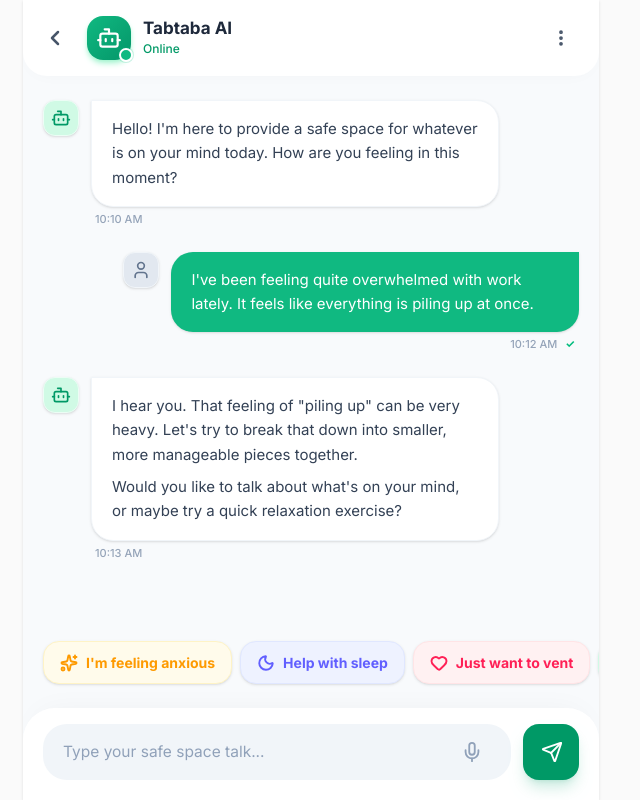
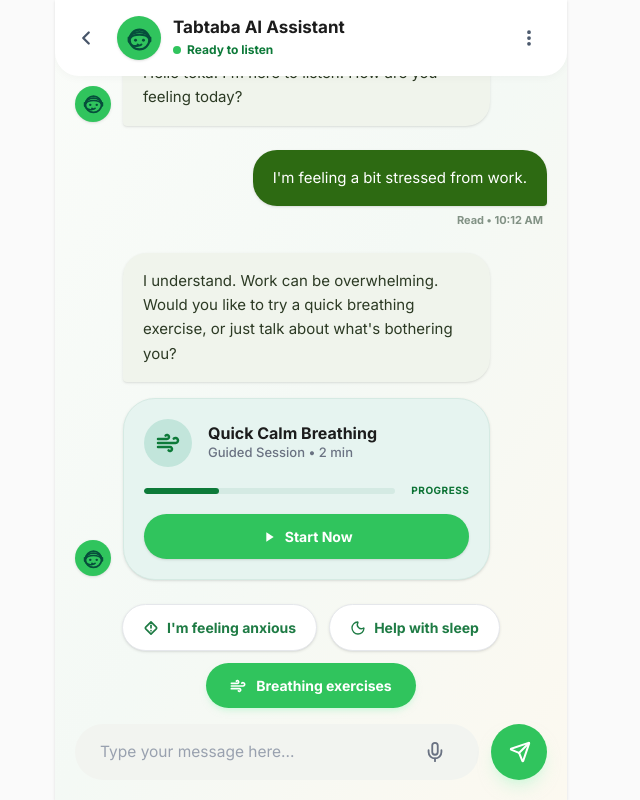
Before and after one commit to FatmaAhmedMoawd/Tabtaba-Finally-Project, a Next.js app: page /chat in a window 1280 px wide. Shown: the whole page, without its empty margins (329-969 px from the left). Built offline with nearby package versions, Linux system fonts and the light colour scheme; a web font is replaced by a local one.

Commit message:
update changes navbar bottom @ talk to ao assistant

```diff
--- a/app/relax/page.tsx
+++ b/app/relax/page.tsx
@@ -21,7 +21,7 @@ const EXERCISES = [
     duration: '10 min session',
     Icon: Activity,
     iconBg: 'bg-[#10B981]',
-    href: '#',
+    href: '/relax/zone',
   },
   {
     id: 'sounds',
@@ -30,7 +30,7 @@ const EXERCISES = [
     Icon: Headphones,
     iconBg: 'bg-white border border-orange-400',
     iconColor: 'text-orange-400',
-    href: '#',
+    href: '/relax/zone',
   },
   {
     id: 'journal',
--- a/features/chat/ui/chat-interface.tsx
+++ b/features/chat/ui/chat-interface.tsx
@@ -1,9 +1,10 @@
 'use client';
 
 import React, { useState, useEffect, useRef } from 'react';
-import { MoreVertical, Mic, Send, Trash2, ChevronLeft, Bot, User, Sparkles, Wind, Moon, Heart, Smile } from 'lucide-react';
+import { MoreVertical, Mic, Send, Trash2, ChevronLeft, Moon } from 'lucide-react';
 import { useRouter } from 'next/navigation';
 import { motion, AnimatePresence } from 'motion/react';
+import Link from 'next/link';
 
 type Message = {
   id: string;
@@ -11,36 +12,74 @@ type Message = {
   text: string;
   timestamp: string;
   read?: boolean;
+  showWidget?: boolean;
 };
 
 const INITIAL_MESSAGES: Message[] = [
   {
     id: '1',
     type: 'ai',
-    text: "Hello! I'm here to provide a safe space for whatever is on your mind today. How are you feeling in this moment?",
+    text: "Hello toka! I'm here to listen. How are you feeling today?",
     timestamp: '10:10 AM',
   },
   {
     id: '2',
     type: 'user',
-    text: "I've been feeling quite overwhelmed with work lately. It feels like everything is piling up at once.",
+    text: "I'm feeling a bit stressed from work.",
     timestamp: '10:12 AM',
     read: true,
   },
   {
     id: '3',
     type: 'ai',
-    text: "I hear you. That feeling of \"piling up\" can be very heavy. Let's try to break that down into smaller, more manageable pieces together.\n\nWould you like to talk about what's on your mind, or maybe try a quick relaxation exercise?",
+    text: "I understand. Work can be overwhelming. Would you like to try a quick breathing exercise, or just talk about what's bothering you?",
     timestamp: '10:13 AM',
+    showWidget: true,
   }
 ];
 
-const SUGGESTIONS = [
-  { id: 'anxious', label: "I'm feeling anxious", icon: Sparkles, color: "text-amber-500", bg: "bg-amber-50", border: "border-amber-100" },
-  { id: 'sleep', label: "Help with sleep", icon: Moon, color: "text-indigo-500", bg: "bg-indigo-50", border: "border-indigo-100" },
-  { id: 'vent', label: "Just want to vent", icon: Heart, color: "text-rose-500", bg: "bg-rose-50", border: "border-rose-100" },
-  { id: 'breath', label: "Breathing exercise", icon: Wind, color: "text-emerald-500", bg: "bg-emerald-50", border: "border-emerald-100" },
-];
+const TabtabaAvatarIcon = ({ className = "w-11 h-11" }: { className?: string }) => (
+  <div className={`rounded-full bg-[#30C45D] flex items-center justify-center ${className} shrink-0 overflow-hidden shadow-sm`}>
+    <svg viewBox="0 0 100 100" className="w-[75%] h-[75%] text-[#064E3B] fill-none" stroke="currentColor" strokeWidth="6.5" strokeLinecap="round" strokeLinejoin="round">
+      {/* Head outline */}
+      <circle cx="50" cy="53" r="30" strokeWidth="6.5" />
+
+      {/* Hair bangs */}
+      <path d="M22 50 C28 35, 72 35, 78 50" strokeWidth="6" />
+
+      {/* Headset band */}
+      <path d="M20 53 C20 23, 80 23, 80 53" strokeWidth="6.5" />
+
+      {/* Headset ear cups */}
+      <rect x="14" y="44" width="7" height="18" rx="3.5" fill="currentColor" stroke="none" />
+      <rect x="79" y="44" width="7" height="18" rx="3.5" fill="currentColor" stroke="none" />
+
+      {/* Eyes */}
+      <circle cx="38" cy="55" r="4.5" fill="currentColor" stroke="none" />
+      <circle cx="62" cy="55" r="4.5" fill="currentColor" stroke="none" />
+
+      {/* Smile */}
+      <path d="M44 68 C47 72, 53 72, 56 68" strokeWidth="6" />
+
+      {/* Microphone boom arm */}
+      <path d="M18 60 Q26 76 46 72" strokeWidth="5.5" />
+    </svg>
+  </div>
+);
+
+const DiamondAlert = ({ className = "w-4 h-4" }: { className?: string }) => (
+  <svg viewBox="0 0 24 24" fill="none" stroke="currentColor" strokeWidth="2.5" strokeLinecap="round" strokeLinejoin="round" className={className}>
+    <path d="M12 2.69l7.9 7.9c.78.78.78 2.05 0 2.83L12 21.31l-7.9-7.9a2 2 0 0 1 0-2.83L12 2.69z" />
+    <line x1="12" y1="8" x2="12" y2="12" />
+    <line x1="12" y1="16" x2="12.01" y2="16" />
+  </svg>
+);
+
+const WindIcon = ({ className = "w-5 h-5" }: { className?: string }) => (
+  <svg viewBox="0 0 24 24" fill="none" stroke="currentColor" strokeWidth="2.5" strokeLinecap="round" strokeLinejoin="round" className={className}>
+    <path d="M9.59 4.59A2 2 0 1 1 11 8H2m10.59 11.41A2 2 0 1 0 14 16H2m15.73-8.27A2.5 2.5 0 1 1 19.5 12H2" />
+  </svg>
+);
 
 function getRandomAIResponse() {
   const responses = [
@@ -63,9 +102,6 @@ export function ChatInterface() {
   const chatEndRef = useRef<HTMLDivElement>(null);
   const timerRef = useRef<NodeJS.Timeout | null>(null);
 
-  // Use a stable reference for ID generation to avoid purity issues in render
-  // but really we should just use the messages length for these mock IDs
-
   const scrollToBottom = () => {
     chatEndRef.current?.scrollIntoView({ behavior: 'smooth' });
   };
@@ -74,7 +110,6 @@ export function ChatInterface() {
     scrollToBottom();
   }, [messages, isAiTyping]);
 
-  // Handle AI Response in an effect to separate side effects from event handlers
   useEffect(() => {
     const lastMessage = messages[messages.length - 1];
     if (lastMessage && lastMessage.type === 'user') {
@@ -120,7 +155,7 @@ export function ChatInterface() {
         id: `user-${prev.length}`,
         type: 'user',
         text,
-        timestamp: new Date().toLocaleTimeString([], { hour: '2-digit', minute: '2-digit' }),
+        timestamp: new Date().toLocaleTimeString([], { hour: '2-digit', minute: '2-digit', hour12: true }),
         read: true
       }
     ]);
@@ -150,25 +185,23 @@ export function ChatInterface() {
   };
 
   return (
-    <div className="flex flex-col h-[100dvh] bg-[#F8FAFC] font-inter max-w-lg lg:max-w-xl mx-auto shadow-sm relative overflow-hidden">
+    <div className="flex flex-col h-[100dvh] bg-gradient-to-br from-[#FAFCF9] via-[#F4F9F5] to-[#FCF9F0] font-inter max-w-lg mx-auto shadow-sm relative overflow-hidden">
       {/* Header */}
-      <header className="flex items-center justify-between px-5 py-4 bg-white sticky top-0 z-40 shadow-[0_4px_20px_-10px_rgba(0,0,0,0.05)] rounded-b-[24px]">
+      <header className="flex items-center justify-between px-5 py-4 bg-white sticky top-0 z-40 shadow-[0_2px_10px_rgba(0,0,0,0.03)] rounded-b-[24px]">
         <div className="flex items-center gap-3">
           <button
             onClick={() => router.back()}
             className="p-2 -ml-2 text-[#475569] hover:bg-[#F1F5F9] rounded-full transition-colors active:scale-95"
           >
-            <ChevronLeft size={24} strokeWidth={2.5} />
+            <ChevronLeft size={22} strokeWidth={2.5} />
           </button>
-          <div className="relative">
-            <div className="w-11 h-11 rounded-2xl bg-gradient-to-br from-[#10B981] to-[#059669] flex items-center justify-center shadow-md shadow-emerald-200">
-              <Bot size={26} className="text-white" />
+          <TabtabaAvatarIcon className="w-11 h-11" />
+          <div className="flex flex-col">
+            <h1 className="text-[17px] font-bold text-[#1C1C1C] leading-tight">Tabtaba AI Assistant</h1>
+            <div className="flex items-center gap-1.5 mt-0.5">
+              <span className="w-2 h-2 rounded-full bg-[#30C45D]"></span>
+              <span className="text-[12px] font-bold text-[#0D7A39]">Ready to listen</span>
             </div>
-            <span className="absolute -bottom-0.5 -right-0.5 w-3.5 h-3.5 rounded-full bg-[#10B981] border-2 border-white ring-1 ring-emerald-500/20"></span>
-          </div>
-          <div className="flex flex-col">
-            <h1 className="text-[17px] font-bold text-[#1E293B] leading-tight">Tabtaba AI</h1>
-            <span className="text-[12px] font-medium text-emerald-600">Online</span>
           </div>
         </div>
         <button className="p-2 text-[#475569] hover:bg-[#F1F5F9] rounded-full transition-colors">
@@ -187,38 +220,62 @@ export function ChatInterface() {
               transition={{ type: 'spring', damping: 20, stiffness: 200 }}
               className={`flex w-full ${message.type === 'user' ? 'justify-end' : 'justify-start'}`}
             >
-              <div className={`flex gap-3 max-w-[85%] ${message.type === 'user' ? 'flex-row-reverse' : 'flex-row'}`}>
+              <div className={`flex gap-3 max-w-[88%] ${message.type === 'user' ? 'flex-row-reverse' : 'flex-row items-end'}`}>
                 {message.type === 'ai' && (
-                  <div className="w-9 h-9 rounded-xl bg-emerald-100 flex items-center justify-center shrink-0 shadow-sm border border-emerald-50">
-                    <Bot size={20} className="text-emerald-600" />
-                  </div>
+                  <TabtabaAvatarIcon className="w-9 h-9 mb-1" />
                 )}
 
-                <div className="flex flex-col gap-1">
+                <div className="flex flex-col gap-1 w-full">
                   <div
                     className={`px-5 py-4 text-[15px] leading-relaxed shadow-sm transition-all duration-300 ${
                       message.type === 'user'
-                        ? 'bg-[#10B981] text-white rounded-[22px] rounded-tr-none'
-                        : 'bg-white text-[#334155] rounded-[22px] rounded-tl-none border border-slate-100'
+                        ? 'bg-[#2D6A12] text-white rounded-[24px] rounded-br-[4px]'
+                        : 'bg-[#F0F4EC] text-[#2C3A24] rounded-[24px] rounded-bl-[4px]'
                     }`}
                   >
                     {message.text.split('\n').map((line, i) => (
                       <p key={i} className={i > 0 ? 'mt-2' : ''}>{line}</p>
                     ))}
                   </div>
-                  <div className={`flex items-center gap-1 text-[11px] font-medium text-[#94A3B8] px-1 ${message.type === 'user' ? 'justify-end' : 'justify-start'}`}>
-                    <span>{message.timestamp}</span>
-                    {message.type === 'user' && message.read && (
-                      <span className="text-emerald-500 font-bold ml-1">✓</span>
+
+                  {message.type === 'user' && (
+                    <div className="flex items-center gap-1 text-[11px] font-bold text-[#829285] px-1 justify-end mt-0.5">
+                      <span>Read • {message.timestamp}</span>
+                    </div>
                   )}
+
+                  {/* Breathing Exercise Card inline */}
+                  {message.type === 'ai' && message.showWidget && (
+                    <div className="bg-[#E6F4F0] rounded-[32px] p-5 flex flex-col gap-4 mt-3 max-w-full shadow-sm border border-[#D5EAE3]">
+                      <div className="flex items-center gap-4">
+                        <div className="w-12 h-12 rounded-full bg-[#C2E5DB] flex items-center justify-center text-[#0D7A39] shrink-0">
+                          <WindIcon className="w-6 h-6" />
+                        </div>
+                        <div className="flex flex-col">
+                          <h4 className="font-bold text-[#1C1C1C] text-[16px] leading-tight">Quick Calm Breathing</h4>
+                          <span className="text-gray-500 text-[13px] font-medium">Guided Session • 2 min</span>
                         </div>
                       </div>
 
-                {message.type === 'user' && (
-                  <div className="w-9 h-9 rounded-xl bg-slate-200 flex items-center justify-center shrink-0 shadow-sm border border-slate-100 overflow-hidden">
-                    <User size={20} className="text-slate-500" />
+                      <div className="flex items-center justify-between gap-4">
+                        <div className="flex-1 h-[6px] bg-[#D4EAE3] rounded-full relative overflow-hidden">
+                          <div className="w-[30%] h-full bg-[#0D7A39] rounded-full" />
+                        </div>
+                        <span className="text-[#0C7335] text-[10px] font-bold tracking-wider">PROGRESS</span>
+                      </div>
+
+                      <Link
+                        href="/relax/zone"
+                        className="w-full bg-[#30C45D] hover:bg-[#2AA950] text-white rounded-full py-3 flex items-center justify-center gap-2 font-bold text-[14px] transition-colors shadow-sm"
+                      >
+                        <svg className="w-4 h-4 fill-current" viewBox="0 0 24 24">
+                          <path d="M8 5v14l11-7z" />
+                        </svg>
+                        Start Now
+                      </Link>
                     </div>
                   )}
+                </div>
               </div>
             </motion.div>
           ))}
@@ -230,14 +287,12 @@ export function ChatInterface() {
             animate={{ opacity: 1, y: 0 }}
             className="flex justify-start"
           >
-            <div className="flex gap-3">
-              <div className="w-9 h-9 rounded-xl bg-emerald-100 flex items-center justify-center shrink-0 animate-pulse">
-                <Bot size={20} className="text-emerald-600" />
-              </div>
-              <div className="bg-white border border-slate-100 rounded-[22px] rounded-tl-none px-5 py-4 flex items-center gap-1 shadow-sm">
-                <span className="w-1.5 h-1.5 bg-emerald-400 rounded-full animate-bounce [animation-delay:-0.3s]"></span>
-                <span className="w-1.5 h-1.5 bg-emerald-400 rounded-full animate-bounce [animation-delay:-0.15s]"></span>
-                <span className="w-1.5 h-1.5 bg-emerald-400 rounded-full animate-bounce"></span>
+            <div className="flex gap-3 items-end">
+              <TabtabaAvatarIcon className="w-9 h-9 mb-1" />
+              <div className="bg-[#F0F4EC] rounded-[24px] rounded-bl-[4px] px-5 py-4 flex items-center gap-1 shadow-sm">
+                <span className="w-1.5 h-1.5 bg-emerald-600 rounded-full animate-bounce [animation-delay:-0.3s]"></span>
+                <span className="w-1.5 h-1.5 bg-emerald-600 rounded-full animate-bounce [animation-delay:-0.15s]"></span>
+                <span className="w-1.5 h-1.5 bg-emerald-600 rounded-full animate-bounce"></span>
               </div>
             </div>
           </motion.div>
@@ -246,45 +301,57 @@ export function ChatInterface() {
       </div>
 
       {/* Suggestion Chips */}
-      <div className="px-5 mb-4 overflow-x-auto scrollbar-hide py-1">
-        <div className="flex gap-2 min-w-max pb-1">
-          {SUGGESTIONS.map((s) => (
+      <div className="flex flex-col items-center gap-3 px-5 mb-4">
+        <div className="flex gap-3 justify-center w-full">
           <button
-              key={s.id}
-              onClick={() => handleSendMessage(s.label)}
-              className={`flex items-center gap-2 px-4 py-2.5 ${s.bg} border ${s.border} rounded-2xl text-[14px] font-bold ${s.color} hover:brightness-95 transition-all active:scale-95 shadow-sm`}
+            onClick={() => handleSendMessage("I'm feeling anxious")}
+            className="flex items-center gap-2 px-5 py-3 bg-white border border-gray-200 rounded-full text-[14px] font-bold text-[#1E7B44] hover:bg-gray-50 active:scale-95 transition-all shadow-sm"
           >
-              <s.icon size={18} strokeWidth={2.5} />
-              {s.label}
+            <DiamondAlert className="w-4 h-4 text-[#1E7B44]" />
+            I'm feeling anxious
           </button>
-          ))}
+          <button
+            onClick={() => handleSendMessage("Help with sleep")}
+            className="flex items-center gap-2 px-5 py-3 bg-white border border-gray-200 rounded-full text-[14px] font-bold text-[#1E7B44] hover:bg-gray-50 active:scale-95 transition-all shadow-sm"
+          >
+            <Moon className="w-4 h-4 text-[#1E7B44]" />
+            Help with sleep
+          </button>
         </div>
+
+        <Link
+          href="/relax/zone"
+          className="flex items-center gap-2.5 px-6 py-3 bg-[#30C45D] hover:bg-[#2AA950] rounded-full text-[14px] font-bold text-white active:scale-95 transition-all shadow-md shadow-green-200/50"
+        >
+          <WindIcon className="w-4 h-4 text-white" />
+          Breathing exercises
+        </Link>
       </div>
 
       {/* Input Bar */}
-      <div className="p-5 pt-0 bg-white z-40 shadow-[0_-10px_30px_-15px_rgba(0,0,0,0.05)] rounded-t-[32px]">
-        <div className="flex gap-3 items-center mt-4">
-          <div className="flex-1 bg-slate-100 rounded-[24px] min-h-[56px] flex items-center px-5 focus-within:bg-white focus-within:ring-2 focus-within:ring-emerald-500/20 focus-within:shadow-md transition-all duration-300">
+      <div className="p-5 pt-0 bg-transparent z-40">
+        <div className="flex gap-3 items-center">
+          <div className="flex-1 bg-[#F2F4F0] rounded-full min-h-[56px] flex items-center px-6 border border-transparent focus-within:border-gray-200 focus-within:bg-white focus-within:shadow-md transition-all duration-300">
             <input
               type="text"
               value={inputText}
               onChange={(e) => setInputText(e.target.value)}
               onKeyDown={(e) => e.key === 'Enter' && handleSendMessage()}
-              placeholder="Type your safe space talk..."
-              className="flex-1 bg-transparent border-none outline-none text-[15.5px] placeholder:text-slate-400 text-slate-700 py-3"
+              placeholder="Type your message here..."
+              className="flex-1 bg-transparent border-none outline-none text-[15.5px] placeholder:text-gray-400 text-gray-700 py-3"
             />
             <button
               onClick={handleStartRecording}
-              className="p-2 text-slate-400 hover:text-emerald-600 transition-colors"
+              className="p-2 text-gray-500 hover:text-green-600 transition-colors"
             >
               <Mic size={22} strokeWidth={2} />
             </button>
           </div>
           <button
             onClick={() => handleSendMessage()}
-            className="w-[56px] h-[56px] rounded-2xl bg-emerald-600 flex items-center justify-center text-white shadow-lg shadow-emerald-600/20 hover:bg-emerald-700 transition-all active:scale-90 shrink-0"
+            className="w-[56px] h-[56px] rounded-full bg-[#30C45D] flex items-center justify-center text-white shadow-lg shadow-green-200/50 hover:bg-[#2AA950] transition-all active:scale-90 shrink-0"
           >
-            <Send size={22} strokeWidth={2} className="ml-0.5" />
+            <Send size={22} strokeWidth={2.2} className="ml-0.5" />
           </button>
         </div>
       </div>
@@ -292,7 +359,7 @@ export function ChatInterface() {
       {/* Recording Overlay */}
       <AnimatePresence>
         {isRecording && (
-          <div className="fixed inset-0 z-50 flex flex-col justify-end">
+          <div className="fixed inset-0 z-50 flex flex-col justify-end animate-fade-in">
             <motion.div
               initial={{ opacity: 0 }}
               animate={{ opacity: 1 }}
@@ -328,7 +395,7 @@ export function ChatInterface() {
                   return (
                     <div
                       key={i}
-                      className="w-[5px] bg-emerald-400 rounded-full animate-pulse shadow-sm"
+                      className="w-[5px] bg-[#30C45D] rounded-full animate-pulse shadow-sm"
                       style={{
                         height: `${heights[i]}%`,
                         animationDelay: `${i * 0.05}s`,
@@ -351,7 +418,7 @@ export function ChatInterface() {
 
                 <button
                   onClick={handleSendRecording}
-                  className="w-14 h-14 bg-emerald-600 text-white rounded-3xl flex items-center justify-center shadow-lg shadow-emerald-200 active:scale-95 transition-all"
+                  className="w-14 h-14 bg-[#30C45D] text-white rounded-3xl flex items-center justify-center shadow-lg shadow-green-100 active:scale-95 transition-all"
                 >
                   <Send size={24} strokeWidth={2.5} className="ml-1" />
                 </button>
```
Also changed, not shown: widgets/dashboard/ui/bottom-nav.tsx (+109 -7 lines), 1 other file (tests, documents, lock files or other folders). Lines whose indentation alone changed are shown as unchanged.
